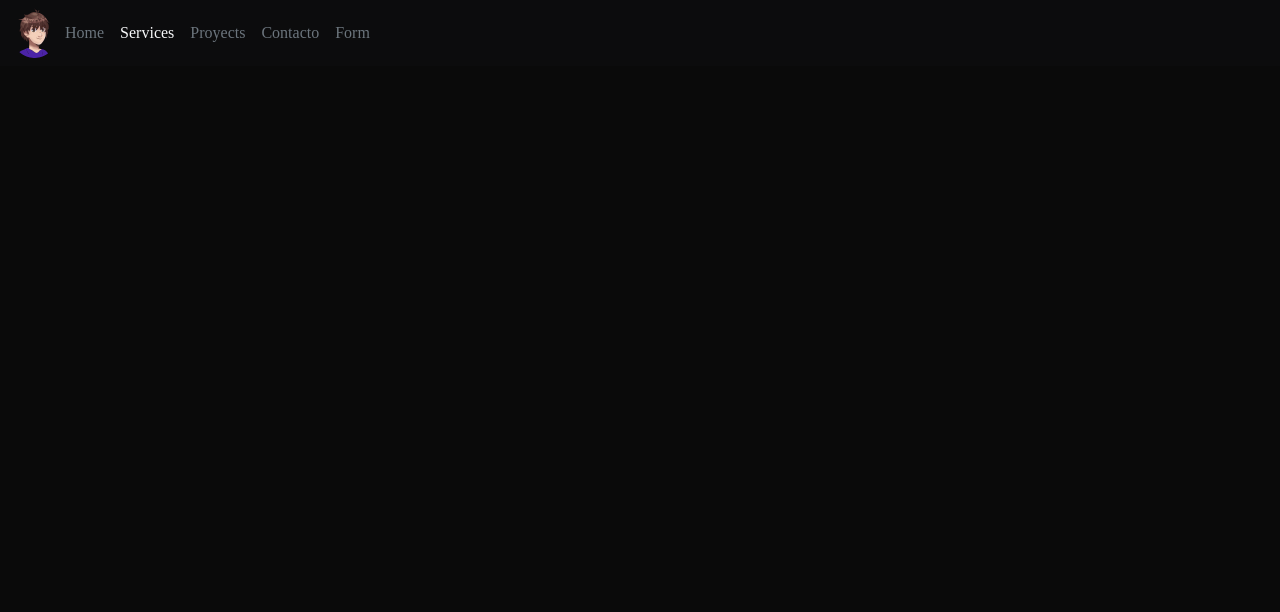
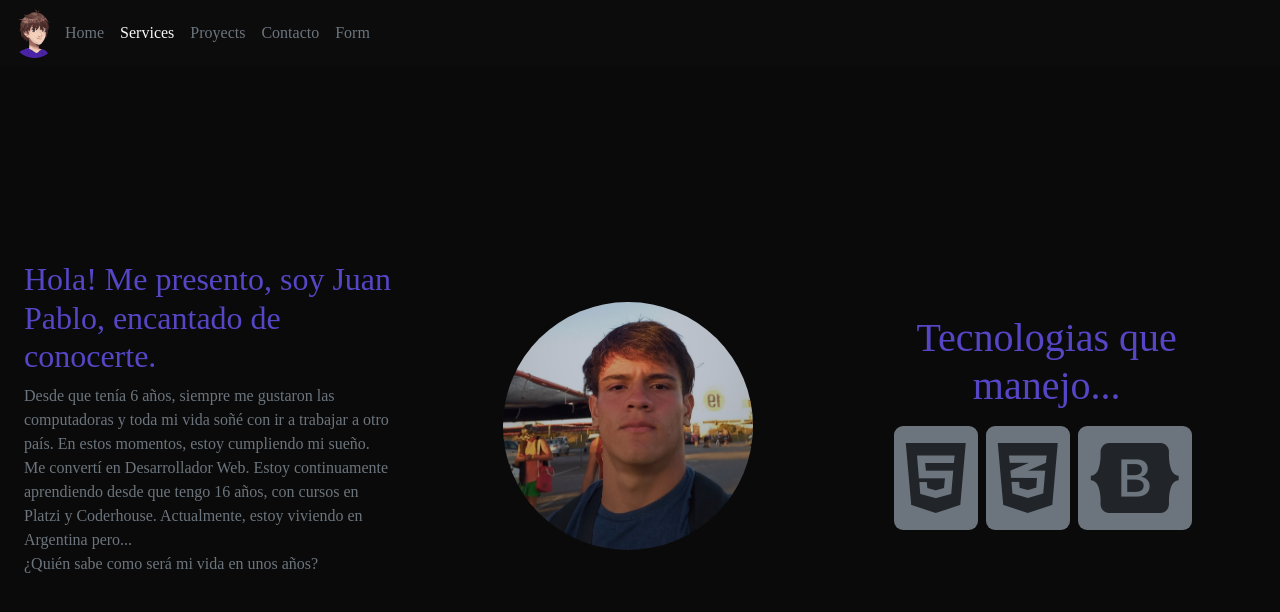
Before and after one commit to Orbitadoo/maquetando-con-bootstrap, a plain HTML site: page pages/services.html in a window 1280 px wide. Drawn offline with nearby package versions, Linux system fonts and the light colour scheme.

Commit message:
added services in the branch

```diff
--- a/css/style.css
+++ b/css/style.css
@@ -3,6 +3,15 @@
     padding: 0;
     box-sizing: border-box !important;
     overflow-x: hidden;
+}
+
+h1 {
+    font-family: var(--main-text-font);
+    color: var(--main-text-color);
+}
+
+p {
+    font-family: var(--second-text-font);
 }
 
 :root {
@@ -90,16 +99,28 @@
     color: rgb(159, 159, 159) !important;
 }
 
+.navbar-toggler.collapsed {
+    background-color: var(--second-text-color) !important;
+}
+
 /* SERVICES, ABOUT AND LANGUAJES */
 #body-services {
     height: 100vh;
     background-color: var(--bg-color);
 }
 
+#main-services {
+    height: 90%;
+}
 
-
-
-
+.icon {
+    font-size: 5em;
+    border-radius: 9px;
+    margin: 0.1em;
+    margin-left: 0;
+    padding: 0.15em;
+    background-color: var(--second-text-color);
+}
 
 
 
--- a/pages/services.html
+++ b/pages/services.html
@@ -41,14 +41,34 @@
         </nav>
     </header>
 
-    <main id="main-services">
-        <section id="section-services">
-
+    <main id="main-services" class="container-fluid row">
+        <section id="section-services" class="col-lg-4 d-flex flex-column justify-content-center align-items-center">
+            <div class="container">
+                <h1 class="overflow-hidden fs-2">Hola! Me presento, soy Juan Pablo, encantado de conocerte.</h1>
+                <p class="text-secondary">Desde que tenía 6 años, siempre me gustaron las computadoras y toda mi
+                    vida soñé con ir a trabajar a otro país. En estos momentos, estoy
+                    cumpliendo mi sueño. Me convertí en Desarrollador Web.
+                    Estoy continuamente aprendiendo desde que tengo 16 años, con cursos en
+                    Platzi y Coderhouse. Actualmente, estoy viviendo en Argentina pero...
+                    <br>
+                    ¿Quién sabe como será mi vida en unos años?
+                </p>
+            </div>
         </section>
 
-        <article id="article-services">
+        <div id="face-pic" class="col-lg-4 d-flex flex-column justify-content-center align-items-center">
+            <a href="https://www.instagram.com/juanpabloovaldez/" target="_blank"><img class="img-fluid rounded-circle" src="../assets/facepic.jpg" alt="Leonardo Juan Pablo Valdez" style="width: 250px;"></a>
+        </div>
 
+        <article id="article1-services" class="col-lg-4 d-flex flex-column justify-content-center align-items-center">
+            <h1 class="text-center">Tecnologias que manejo...</h1>
+            <div class="icons d-flex flex-wrap justify-content-around">
+                <i class="icon fa-brands fa-html5"></i>
+                <i class="icon fa-brands fa-css3-alt"></i>
+                <i class="icon fa-brands fa-bootstrap"></i>
+            </div>
         </article>
+
     </main>
 </body>
 </html>
```
Also changed, not shown: pages/proyects.html (+6 -6 lines), assets/facepic.jpg (added).
